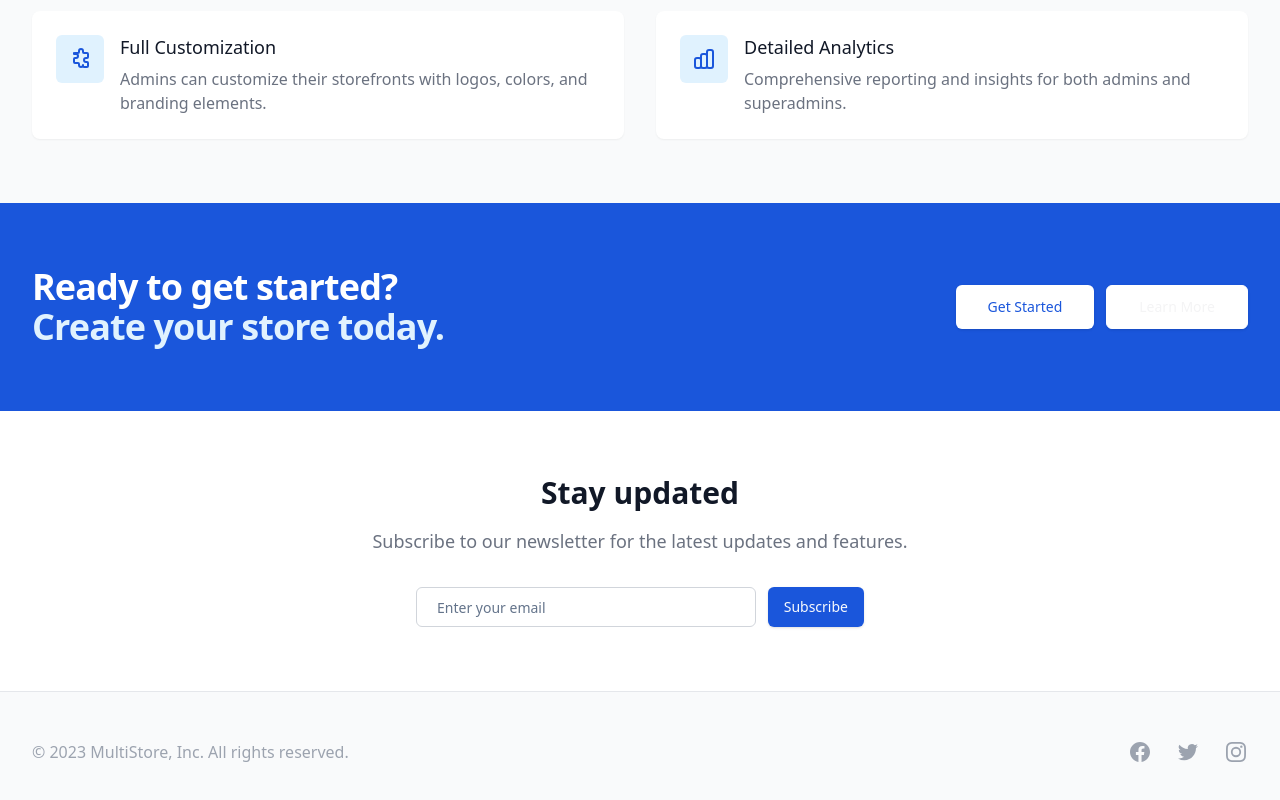
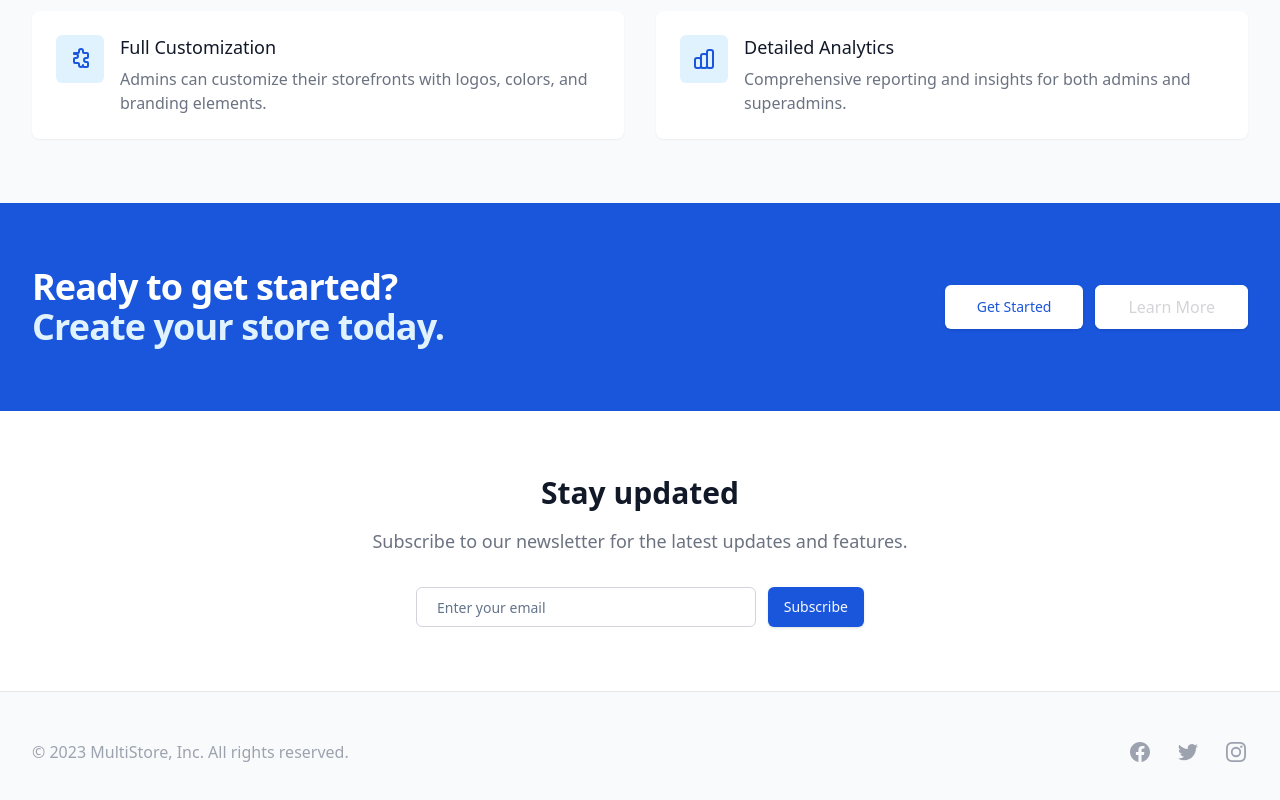
Before and after one commit to Onyemech/shopnaija, a React (Vite) app: page / in a window 1280 px wide. Shown: the part 1189-1989 px from the top of the page. Built offline with nearby package versions, Linux system fonts and the light colour scheme.

Commit message:
Visual edit in Lovable
Edited UI in Lovable

```diff
--- a/src/pages/LandingPage.tsx
+++ b/src/pages/LandingPage.tsx
@@ -138,7 +138,7 @@ const LandingPage = () => {
               </Link>
             </div>
             <div className="ml-3 inline-flex rounded-md shadow">
-              <Button size="lg" variant="outline" className="border-white hover:bg-brand-700 text-zinc-100">
+              <Button size="lg" variant="outline" className="border-white hover:bg-brand-700 text-zinc-300 text-base">
                 Learn More
               </Button>
             </div>
```
